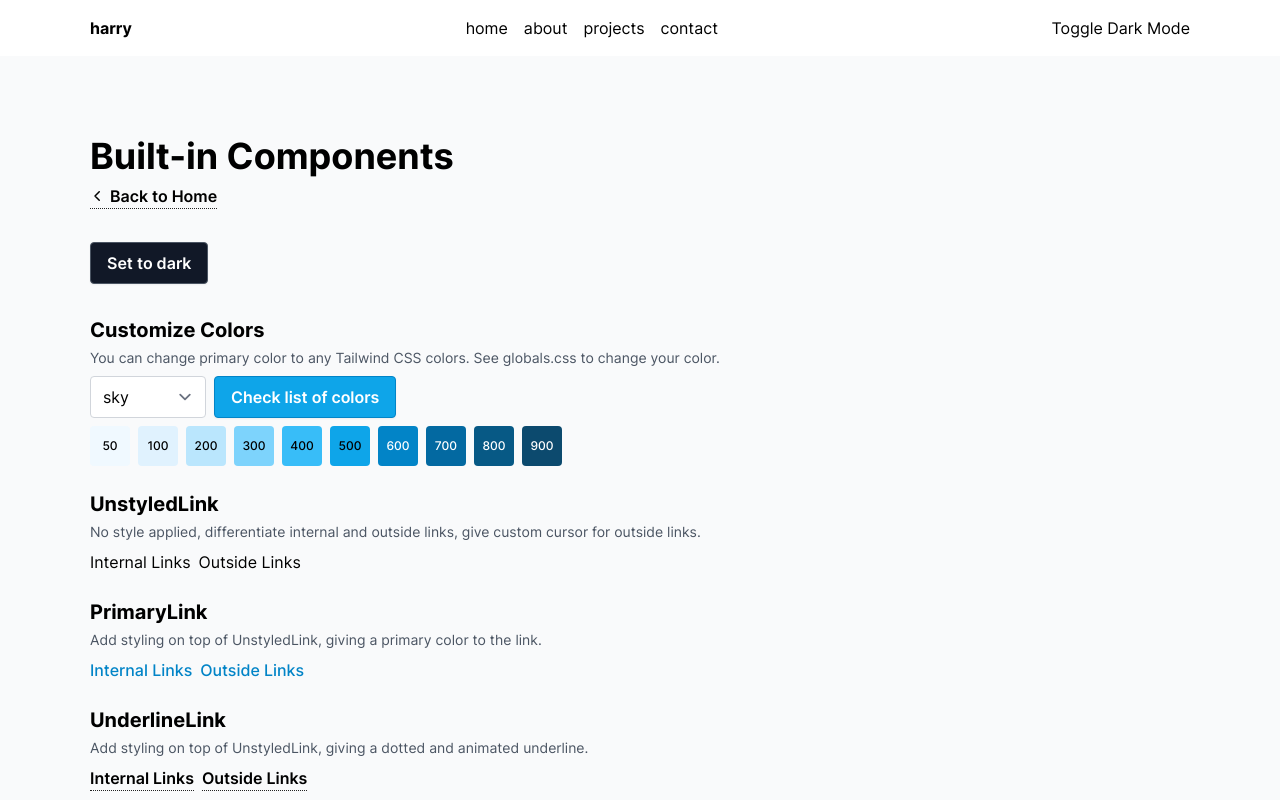
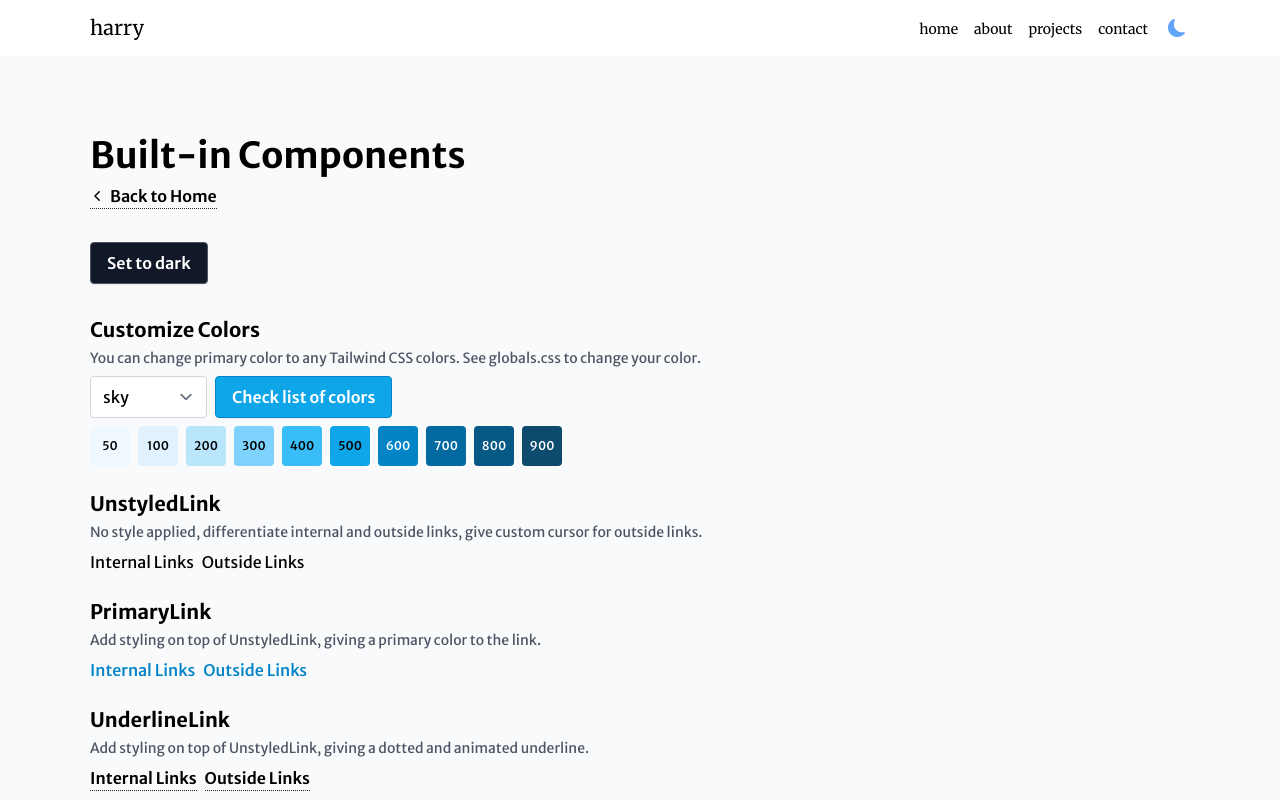
Before and after one commit to corn-flour/personal-portfolio, a Next.js app: page /components in a window 1280 px wide. Shown: the top 800 px of the page. Built offline with nearby package versions, Linux system fonts and the light colour scheme.

Commit message:
feat: desktop menu basic design
Add google fonts to site (Merriweather & Merriweather Sans)
Apply serif fonts to logo & menu items
Simple icon design for dark theme toggle

```diff
--- a/src/components/DarkModeToggle.tsx
+++ b/src/components/DarkModeToggle.tsx
@@ -1,16 +1,26 @@
+import clsx from 'clsx'
 import { NextPage } from 'next'
 import { useTheme } from 'next-themes'
 import React from 'react'
+import { BsMoonFill, BsSunFill } from 'react-icons/bs'
 
 const DarkModeToggle: NextPage = () => {
     const { theme, setTheme } = useTheme()
 
+    const icon = theme === 'dark' ? <BsSunFill /> : <BsMoonFill />
+
     return (
         <button
-            type='button'
+            aria-label={`Activate ${theme === 'dark' ? 'light' : 'dark'} mode`}
             onClick={() => setTheme(theme === 'dark' ? 'light' : 'dark')}
+            className={clsx(
+                theme === 'dark'
+                    ? 'text-orange-400 hover:text-orange-200'
+                    : 'text-blue-400 hover:text-blue-600',
+                'p-1 text-lg'
+            )}
         >
-            Toggle {theme === 'dark' ? 'Light' : 'Dark'} Mode
+            {icon}
         </button>
     )
 }
--- a/src/components/layout/Header.tsx
+++ b/src/components/layout/Header.tsx
@@ -13,11 +13,11 @@ const links = [
 
 export default function Header() {
     return (
-        <header className='sticky top-0 z-50'>
+        <header className='sticky top-0 z-50 bg-white dark:bg-slate-800'>
             <div className='layout flex h-14 items-center justify-between'>
                 <UnstyledLink
                     href='/'
-                    className='font-bold hover:text-gray-600'
+                    className='font-serif text-xl hover:text-emerald-600'
                 >
                     harry
                 </UnstyledLink>
@@ -27,15 +27,17 @@ export default function Header() {
                             <li key={`${href}${label}`}>
                                 <UnstyledLink
                                     href={href}
-                                    className='hover:text-gray-600'
+                                    className='font-serif text-sm hover:text-emerald-600'
                                 >
                                     {label}
                                 </UnstyledLink>
                             </li>
                         ))}
+                        <li className='flex items-center'>
+                            <DarkModeToggle />
+                        </li>
                     </ul>
                 </nav>
-                <DarkModeToggle />
             </div>
         </header>
     )
--- a/src/pages/_document.tsx
+++ b/src/pages/_document.tsx
@@ -23,6 +23,10 @@ class MyDocument extends Document {
                         type='font/woff2'
                         crossOrigin='anonymous'
                     />
+                    <link
+                        href='https://fonts.googleapis.com/css2?family=Merriweather+Sans:ital,wght@0,300;0,400;0,500;0,600;0,700;0,800;1,300;1,400;1,500;1,600;1,700;1,800&family=Merriweather:ital,wght@0,300;0,400;0,700;0,900;1,300;1,400;1,700;1,900&display=swap'
+                        rel='stylesheet'
+                    />
                 </Head>
                 <body>
                     <Main />
--- a/tailwind.config.js
+++ b/tailwind.config.js
@@ -1,5 +1,6 @@
 /* eslint-disable @typescript-eslint/no-var-requires */
 const { fontFamily } = require('tailwindcss/defaultTheme')
+const plugin = require('tailwindcss/plugin')
 
 function withOpacityValue(variable) {
     return ({ opacityValue }) => {
@@ -13,10 +14,13 @@ function withOpacityValue(variable) {
 /** @type {import("@types/tailwindcss/tailwind-config").TailwindConfig } */
 module.exports = {
     content: ['./src/**/*.{js,jsx,ts,tsx}'],
+    darkMode: 'class',
     theme: {
         extend: {
             fontFamily: {
-                primary: ['Inter', ...fontFamily.sans],
+                // primary: ['Inter', ...fontFamily.sans],
+                primary: ['Merriweather Sans', ...fontFamily.sans],
+                serif: ['Merriweather', ...fontFamily.serif],
             },
             colors: {
                 primary: {
@@ -51,5 +55,10 @@ module.exports = {
             },
         },
     },
-    plugins: [require('@tailwindcss/forms')],
+    plugins: [
+        require('@tailwindcss/forms'),
+        plugin(({ addVariant }) => {
+            addVariant('checked', '&::checked')
+        }),
+    ],
 }
```
